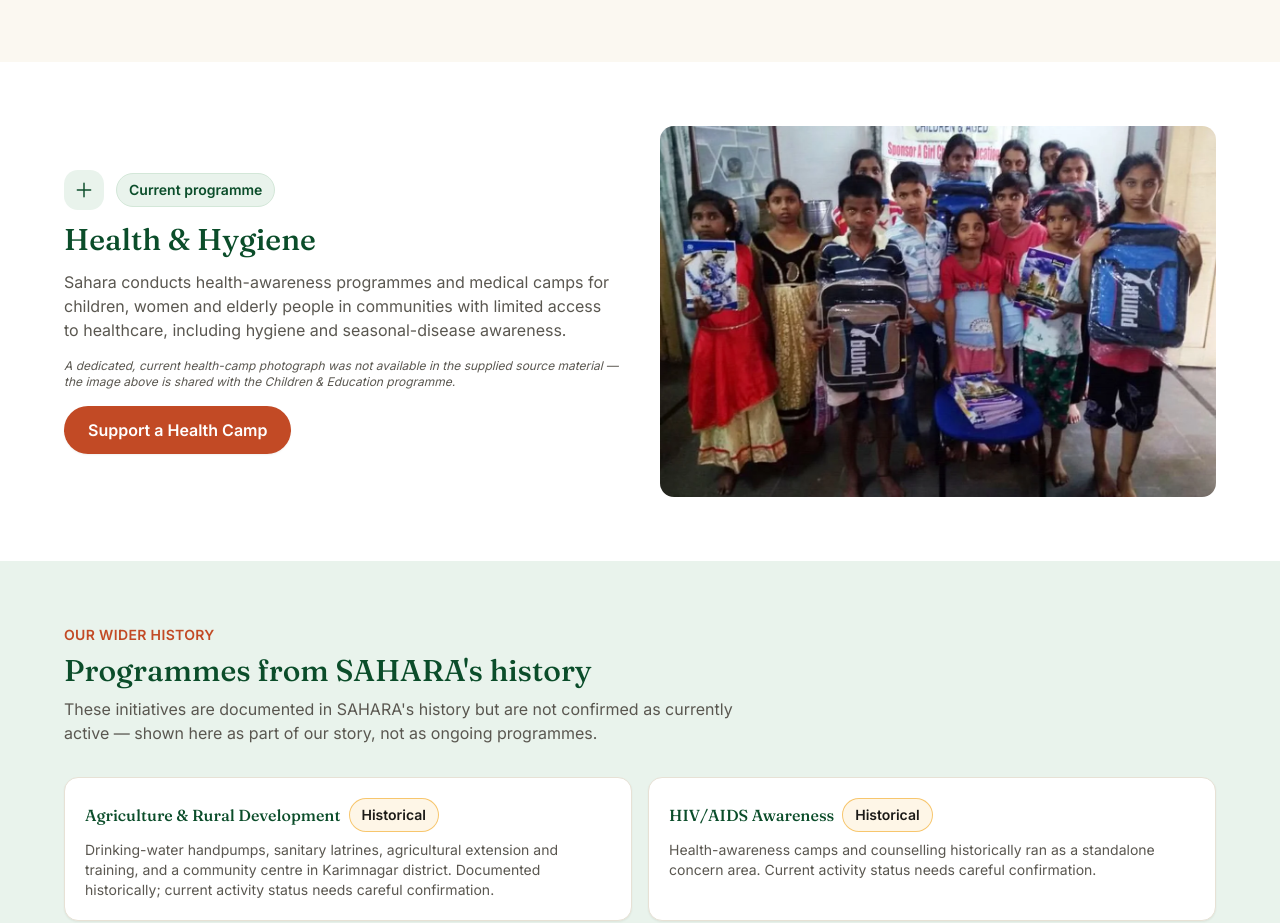
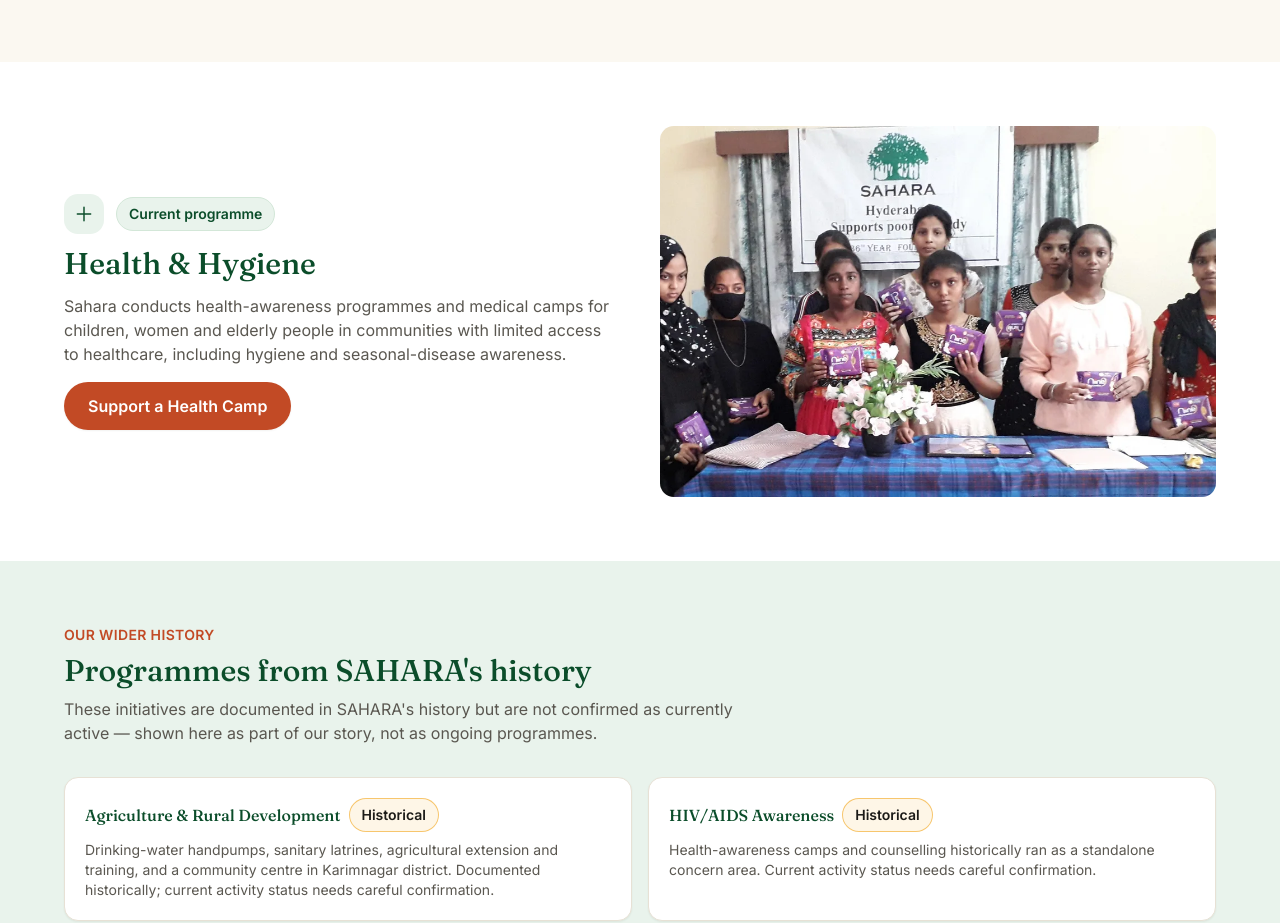
Before and after one commit to Satvik2813/SAHARA_NGO, a React (Vite) app: page /our-work in a window 1280 px wide. Shown: the part 2871-3794 px from the top of the page. Built offline with nearby package versions, Linux system fonts and the light colour scheme.

Commit message:
feat: updated Health & Hygiene image and removed shared image note

```diff
--- a/src/data/programs.ts
+++ b/src/data/programs.ts
@@ -80,11 +80,9 @@ export const programs: Program[] = [
     promise: "Better health creates stronger communities.",
     description:
       "Sahara conducts health-awareness programmes and medical camps for children, women and elderly people in communities with limited access to healthcare, including hygiene and seasonal-disease awareness.",
-    image: "/assets/programs/P07_children_health_camp.jpg",
+    image: "/assets/Replacement2.webp",
     icon: "cross",
     status: "current",
-    statusNote:
-      "A dedicated, current health-camp photograph was not available in the supplied source material — the image above is shared with the Children & Education programme.",
     cta: "Support a Health Camp",
     ctaTo: "/donate",
   },
```
Also changed, not shown: assets/replacement2.webp (added), public/assets/Replacement2.webp (added).
